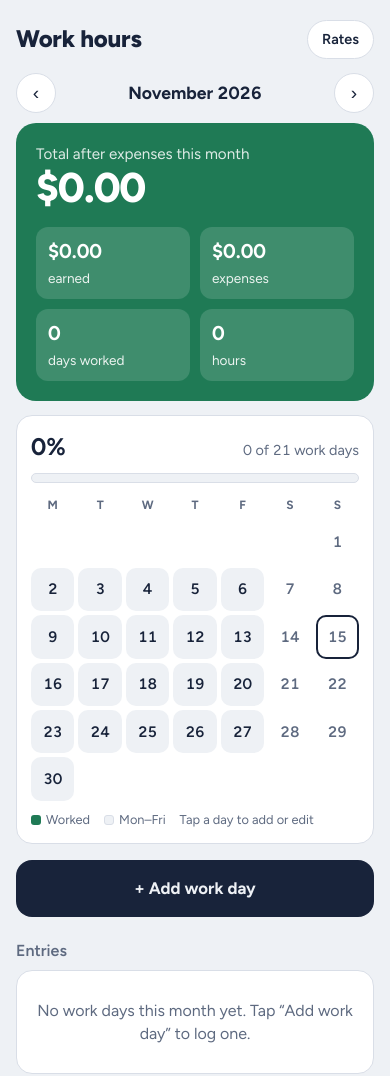
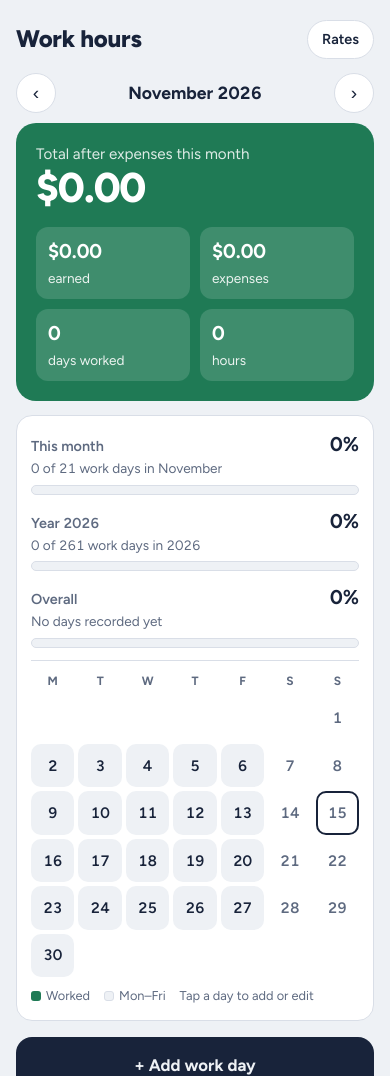
Before and after one commit to elango69/MMu-work-hours, a plain HTML site: page index.html in a window 390 px wide. Shown: the top 1076 px of the page. Drawn offline with Linux system fonts and the light colour scheme.

Commit message:
Add files via upload

```diff
--- a/index.html
+++ b/index.html
@@ -46,9 +46,12 @@ h1{font-size:1.5rem;font-weight:800;margin:0;letter-spacing:-.01em}
 .stats span{font-size:.85rem;opacity:.9}
 .card{background:var(--surface);border:1px solid var(--line);border-radius:16px;padding:14px;margin-top:14px}
 .progtop{display:flex;justify-content:space-between;align-items:baseline;gap:8px}
-.progtop b{font-size:1.5rem}
+.progtop b{font-size:1.25rem}
+.progtop span{font-weight:600}
+.ptext{color:var(--muted);font-size:.85rem}
+.calwrap{margin-top:6px;padding-top:12px;border-top:1px solid var(--line)}
 .progtop span{color:var(--muted);font-size:.9rem}
-.bar{height:10px;border-radius:99px;background:var(--bg);margin:8px 0 14px;overflow:hidden;border:1px solid var(--line)}
+.bar{height:10px;border-radius:99px;background:var(--bg);margin:6px 0 12px;overflow:hidden;border:1px solid var(--line)}
 .bar i{display:block;height:100%;background:var(--accent);width:0;transition:width .3s}
 .cal{display:grid;grid-template-columns:repeat(7,1fr);gap:4px;text-align:center}
 .cal .wd{font-size:.75rem;color:var(--muted);font-weight:700;padding-bottom:2px}
@@ -83,7 +86,7 @@ textarea{min-height:60px;resize:vertical}
 .seg{display:grid;grid-template-columns:1fr 1fr;background:var(--bg);border-radius:12px;padding:4px;border:1px solid var(--line)}
 .seg button{border:0;background:none;padding:9px;border-radius:9px;font:inherit;font-weight:600;color:var(--muted)}
 .seg button.on{background:var(--surface);color:var(--ink);box-shadow:0 1px 2px rgba(0,0,0,.12)}
-.preview{margin:14px 0 4px;padding:12px 14px;border-radius:12px;background:var(--soft);font-weight:600}
+.preview{white-space:pre-line;margin:14px 0 4px;padding:12px 14px;border-radius:12px;background:var(--soft);font-weight:600}
 .chips{display:grid;grid-template-columns:1fr 1fr;gap:8px;margin-bottom:8px}
 .chip{padding:12px;border-radius:12px;border:1px solid var(--line);background:var(--bg);color:var(--ink);font:inherit;font-size:1.05rem;font-weight:700}
 .chip.on{background:var(--accent);color:var(--accent-ink);border-color:var(--accent)}
@@ -121,9 +124,16 @@ button:focus-visible,input:focus-visible,select:focus-visible{outline:2px solid
   </section>
 
   <section class="card">
-    <div class="progtop"><b id="pct">0%</b><span id="pctText">0 of 0 work days</span></div>
+    <div class="progtop"><span>This month</span><b id="pct">0%</b></div>
+    <div class="ptext" id="pctText"></div>
     <div class="bar"><i id="pctBar"></i></div>
-    <div class="cal" id="cal"></div>
+    <div class="progtop"><span id="yLabel">This year</span><b id="pctY">0%</b></div>
+    <div class="ptext" id="pctYText"></div>
+    <div class="bar"><i id="pctYBar"></i></div>
+    <div class="progtop"><span>Overall</span><b id="pctA">0%</b></div>
+    <div class="ptext" id="pctAText"></div>
+    <div class="bar"><i id="pctABar"></i></div>
+    <div class="calwrap"><div class="cal" id="cal"></div></div>
     <div class="legend"><span><i style="background:var(--accent)"></i>Worked</span><span><i style="background:var(--bg);border:1px solid var(--line)"></i>Mon–Fri</span><span>Tap a day to add or edit</span></div>
   </section>
 
@@ -154,8 +164,14 @@ button:focus-visible,input:focus-visible,select:focus-visible{outline:2px solid
         <div><label for="fStart">Start</label><input type="time" id="fStart" value="09:00"></div>
         <div><label for="fEnd">End</label><input type="time" id="fEnd" value="17:00"></div>
       </div>
-      <label for="fBreak">Unpaid break (minutes)</label>
-      <input type="number" id="fBreak" inputmode="numeric" min="0" step="5" value="0">
+      <label for="fBreak">Break (minutes, not paid)</label>
+      <div class="chips" id="breakChips" style="grid-template-columns:repeat(4,1fr)">
+        <button type="button" class="chip" data-min="0">None</button>
+        <button type="button" class="chip" data-min="30">30</button>
+        <button type="button" class="chip" data-min="45">45</button>
+        <button type="button" class="chip" data-min="60">60</button>
+      </div>
+      <input type="number" id="fBreak" inputmode="numeric" min="0" step="5" value="0" placeholder="Or type minutes">
     </div>
     <div id="hoursBox" class="hide">
       <label for="fHours">Hours worked</label>
@@ -279,14 +295,31 @@ button:focus-visible,input:focus-visible,select:focus-visible{outline:2px solid
   }
 
   // ---------- calendar & progress ----------
+  function weekdays(a,b){ var c=0, d=new Date(a); while(d<=b){ var w=d.getDay(); if(w>0&&w<6) c++; d.setDate(d.getDate()+1); } return c; }
+  function setPct(id, done, total, label){
+    var p=total?Math.round(done/total*100):0;
+    $(id).textContent=p+"%";
+    $(id+"Text").textContent= (total||done) ? done+" of "+total+" "+label : label;
+    $(id+"Bar").style.width=Math.min(100,p)+"%";
+  }
   function renderCal(items, days){
     var y=view.getFullYear(), mo=view.getMonth(), n=new Date(y,mo+1,0).getDate();
     var key=monthKey(view), today=todayStr(), work=0;
     for(var d=1; d<=n; d++){ var wd=new Date(y,mo,d).getDay(); if(wd>0&&wd<6) work++; }
-    var done=Object.keys(days).length, pct=work?Math.round(done/work*100):0;
-    $("pct").textContent=pct+"%";
-    $("pctText").textContent=done+" of "+work+" work days";
-    $("pctBar").style.width=Math.min(100,pct)+"%";
+    var done=Object.keys(days).length;
+    setPct("pct", done, work, "work days in "+view.toLocaleDateString(undefined,{month:"long"}));
+    // year: all Mon–Fri in the year of the month shown
+    var yDays={}, allDays={};
+    state.entries.forEach(function(e){ if(e.hours>0){ allDays[e.date]=1; if(+e.date.slice(0,4)===y) yDays[e.date]=1; } });
+    $("yLabel").textContent="Year "+y;
+    setPct("pctY", Object.keys(yDays).length, weekdays(new Date(y,0,1), new Date(y,11,31)), "work days in "+y);
+    // overall: Mon–Fri from your first recorded day until today (or your last day, if later)
+    var ds=Object.keys(allDays).sort();
+    if(ds.length){
+      var f=ds[0].split("-"), l=ds[ds.length-1].split("-");
+      var start=new Date(+f[0],+f[1]-1,+f[2]), last=new Date(+l[0],+l[1]-1,+l[2]), now=new Date(); now.setHours(0,0,0,0);
+      setPct("pctA", ds.length, weekdays(start, last>now?last:now), "work days since "+start.toLocaleDateString(undefined,{day:"numeric",month:"short",year:"numeric"}));
+    } else setPct("pctA",0,0,"No days recorded yet");
     var cal=$("cal"); cal.innerHTML="";
     ["M","T","W","T","F","S","S"].forEach(function(l){ var h=document.createElement("div"); h.className="wd"; h.textContent=l; cal.appendChild(h); });
     var lead=(new Date(y,mo,1).getDay()+6)%7;
@@ -320,11 +353,21 @@ button:focus-visible,input:focus-visible,select:focus-visible{outline:2px solid
   function currentHours(){
     return mode==="times" ? calcTimes($("fStart").value,$("fEnd").value,$("fBreak").value) : Math.max(0,num($("fHours").value));
   }
+  function hm(h){ var m=Math.round(h*60); return Math.floor(m/60)+"h "+String(m%60).padStart(2,"0")+"m"; }
   function updatePreview(){
     var h=currentHours(), r=num($("fRate").value);
     syncChips();
-    var x=num($("fExp").value);
-    $("preview").textContent = hrs(h)+" hours × "+money(r)+" = "+money(h*r) + (x ? "  − "+money(x)+" expenses = "+money(h*r-x) : "");
+    var x=num($("fExp").value), lines=[];
+    var bm=parseInt($("fBreak").value,10)||0;
+    document.querySelectorAll("#breakChips .chip").forEach(function(c){ c.classList.toggle("on", +c.dataset.min===bm); });
+    if(mode==="times"){
+      var gross=calcTimes($("fStart").value,$("fEnd").value,0);
+      lines.push("Time at work: "+hm(gross)+(bm?"  − break "+bm+" min":""));
+      lines.push("Paid hours: "+hm(h)+" ("+hrs(h)+" h)");
+    }
+    lines.push(hrs(h)+" h × "+money(r)+" = "+money(h*r));
+    if(x) lines.push("− expenses "+money(x)+" = "+money(h*r-x));
+    $("preview").textContent = lines.join("\n");
   }
   function openEntry(e, presetDate){
     editingId = e ? e.id : null;
@@ -464,6 +507,7 @@ button:focus-visible,input:focus-visible,select:focus-visible{outline:2px solid
   $("modeTimes").onclick=function(){ setMode("times"); };
   $("modeHours").onclick=function(){ setMode("hours"); };
   ["fStart","fEnd","fBreak","fHours","fRate","fExp"].forEach(function(id){ $(id).addEventListener("input",updatePreview); });
+  document.querySelectorAll("#breakChips .chip").forEach(function(c){ c.onclick=function(){ $("fBreak").value=c.dataset.min; updatePreview(); }; });
   $("cancelBtn").onclick=closeEntry;
   $("saveBtn").onclick=saveEntry;
   $("delBtn").onclick=deleteEntry;
```
